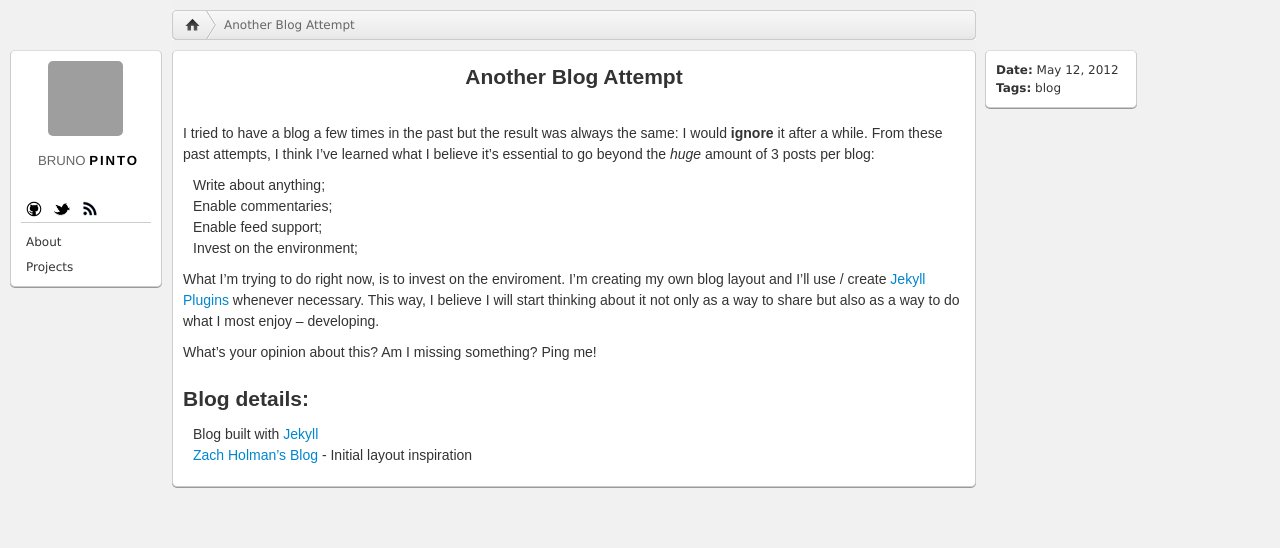
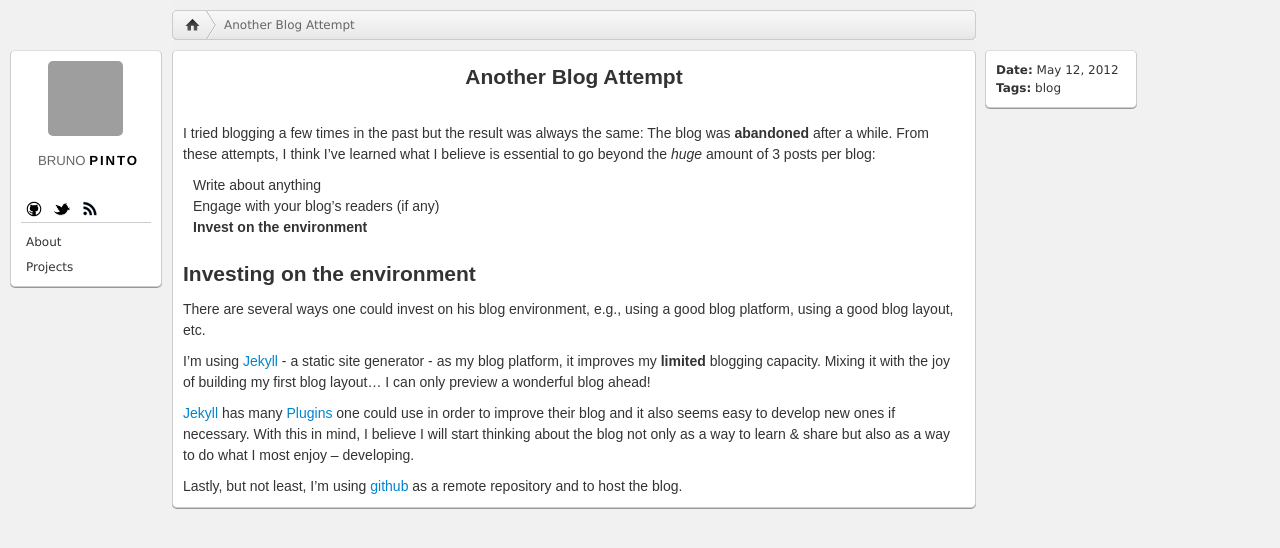
Before and after one commit to bpinto/bpinto.github.com, a Jekyll site: the page built from _posts/2012-05-12-another-blog-attempt.markdown, in a window 1280 px wide. Shown: the top 548 px of the page. Built offline with Jekyll 4.4.1, drawn with Linux system fonts in a browser that asks for light colours; some web fonts are replaced; Markdown is read by kramdown in place of the engine named in the settings; grey boxes are pictures that could not be loaded.

Commit message:
adding more info about the blog environment to 'another blog attempt'

```diff
--- a/_posts/2012-05-12-another-blog-attempt.markdown
+++ b/_posts/2012-05-12-another-blog-attempt.markdown
@@ -4,29 +4,32 @@ title: Another Blog Attempt
 tags: [blog]
 ---
 
-I tried to have a blog a few times in the past but the result was always
-the same: I would **ignore** it after a while. From these past attempts, I think
-I've learned what I believe it's essential to go beyond the *huge* amount of 3
+I tried blogging a few times in the past but the result was always
+the same: The blog was **abandoned** after a while. From these attempts, I think
+I've learned what I believe is essential to go beyond the *huge* amount of 3
 posts per blog:
 
-- Write about anything;
-- Enable commentaries;
-- Enable feed support;
-- Invest on the environment;
+- Write about anything
+- Engage with your blog's readers (if any)
+- **Invest on the environment**
 
-What I'm trying to do right now, is to invest on the enviroment. I'm creating
-my own blog layout and I'll use / create [Jekyll Plugins][] whenever necessary.
-This way, I believe I will start thinking about it not only as a way to share
+## Investing on the environment
+
+There are several ways one could invest on his blog environment, e.g., using
+a good blog platform, using a good blog layout, etc.
+
+I'm using [Jekyll][] - a static site generator - as my blog platform, it
+improves my **limited** blogging capacity. Mixing it with the joy of building my
+first blog layout... I can only preview a wonderful blog ahead!
+
+[Jekyll][] has many [Plugins][] one could use in order to improve their blog and it
+also seems easy to develop new ones if necessary. With this in mind,
+I believe I will start thinking about the blog not only as a way to learn & share
 but also as a way to do what I most enjoy -- developing.
 
-What's your opinion about this? Am I missing something? Ping me!
-
-## Blog details:
-
-- Blog built with [Jekyll][]
-- [Zach Holman's Blog][] - Initial layout inspiration
-
+Lastly, but not least, I'm using [github][] as a remote repository and to host
+the blog.
 
 [Jekyll]: http://jekyllrb.com/
-[Jekyll Plugins]: https://github.com/mojombo/jekyll/wiki/Plugins
-[Zach Holman's Blog]: http://zachholman.com/
+[Plugins]: https://github.com/mojombo/jekyll/wiki/Plugins
+[github]: http://github.com
```
